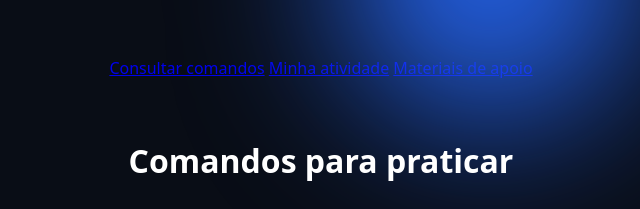
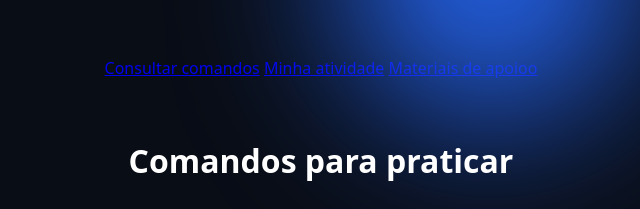
Before and after one commit to zidanenoauge-rgb/GitHubulx, a plain HTML site: page index.html in a window 1280 px wide. Shown: the part 770-979 px from the top of the page, 319-959 px from the left. Drawn offline with Linux system fonts and the light colour scheme.

```diff
--- a/index.html
+++ b/index.html
@@ -74,7 +74,7 @@
      <nav class="menu-estudo" aria-label="Navegação dos estudos">
         <a href="#comandos">Consultar comandos</a>
         <a href="#atividade">Minha atividade</a>
-        <a href="#materiais">Materiais de apoio</a>
+        <a href="#materiais">Materiais de apoioo</a>
      </nav>
 
      <section class="conteudo estudo" id="comandos">
```
